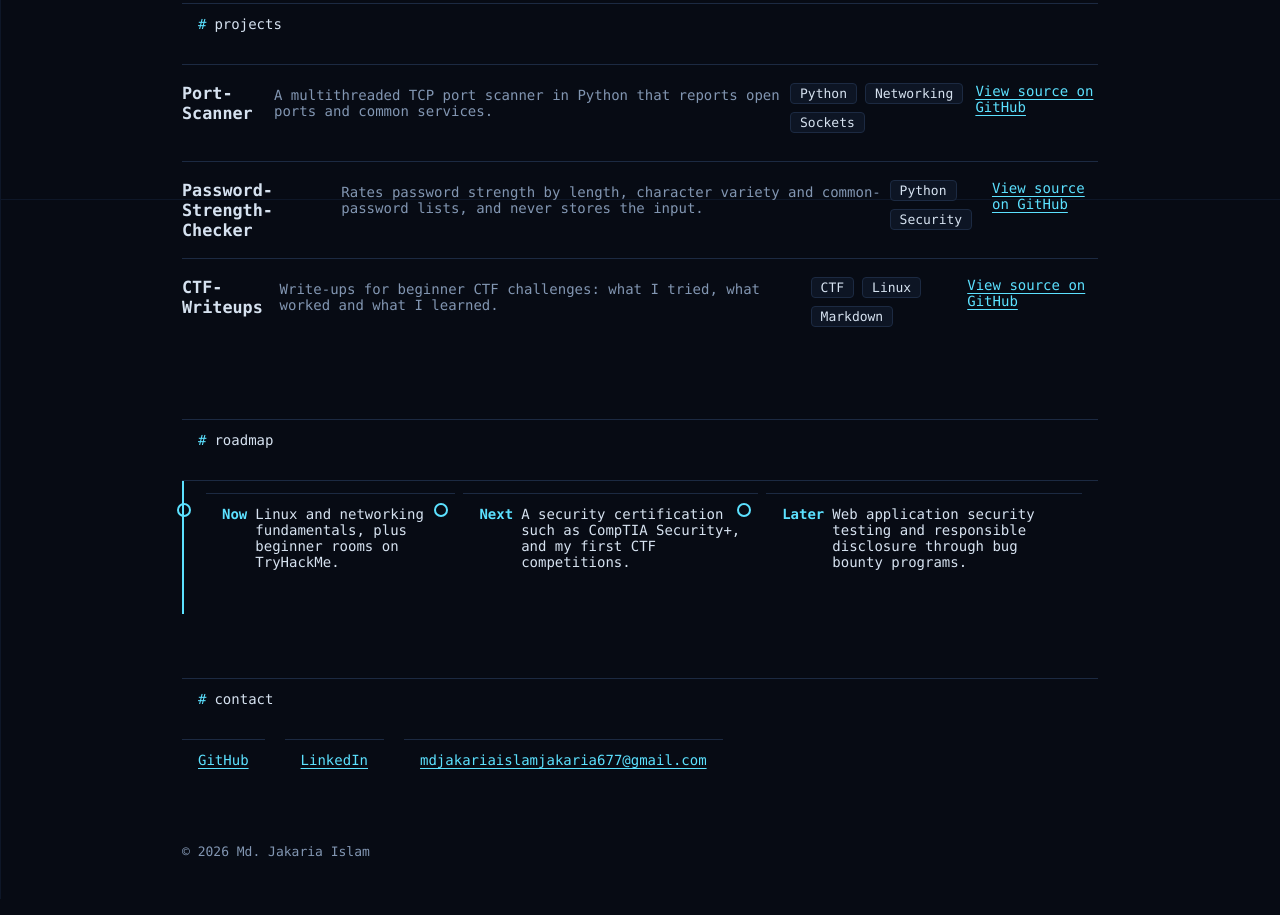
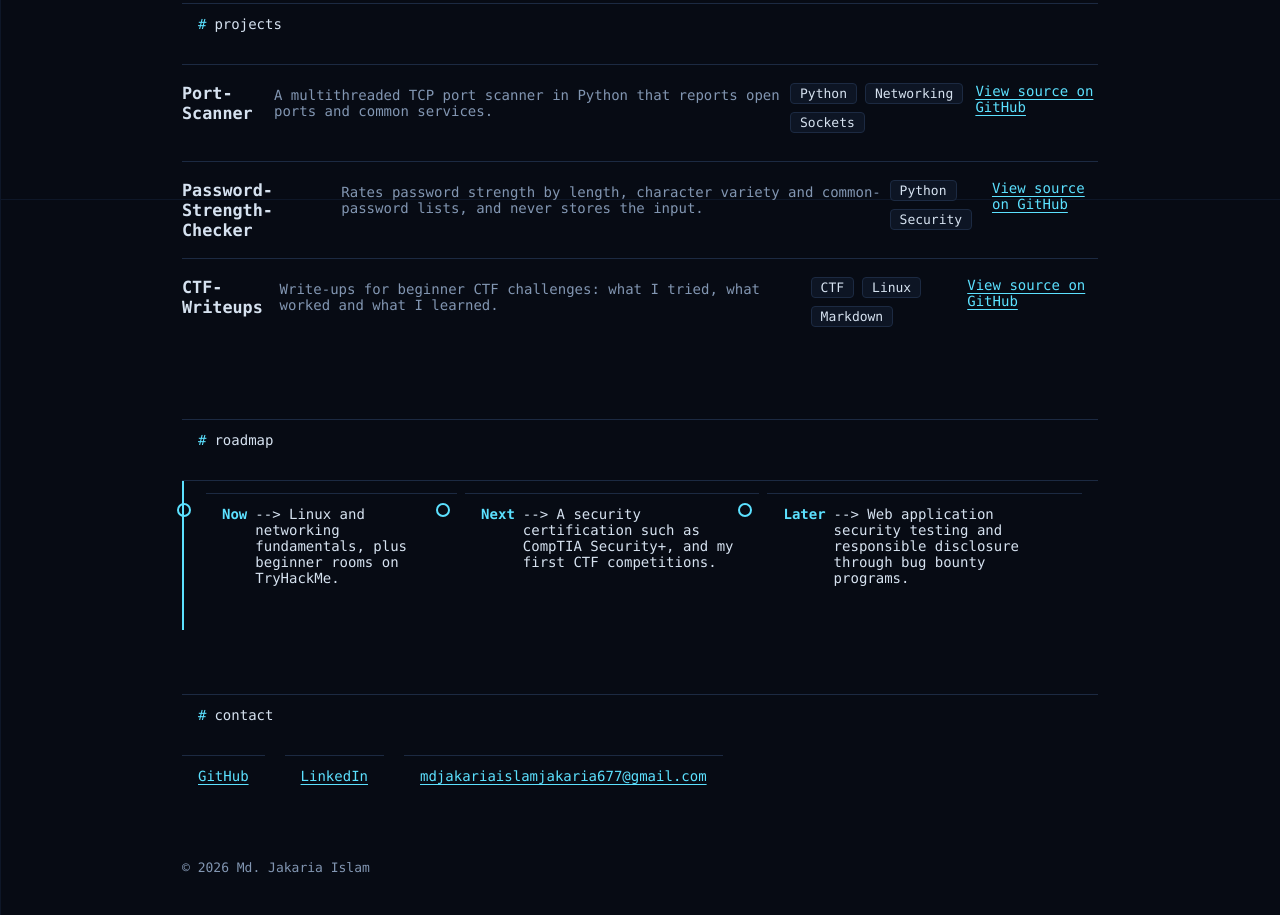
Before and after one commit to jakaria6231/jakaria6231.github.io, a plain HTML site: page index.html in a window 1280 px wide. Shown: the part 1401-2316 px from the top of the page. Drawn offline with Linux system fonts and the light colour scheme.

Commit message:
Enhance roadmap descriptions with arrows
Updated roadmap text to include arrows for clarity.

```diff
--- a/index.html
+++ b/index.html
@@ -142,9 +142,9 @@ const ME = {
     { name: "CTF-Writeups", desc: "Write-ups for beginner CTF challenges: what I tried, what worked and what I learned.", tags: ["CTF", "Linux", "Markdown"], link: "https://github.com/yourusername/ctf-writeups" }
   ],
   roadmap: [
-    { when: "Now", text: "Linux and networking fundamentals, plus beginner rooms on TryHackMe." },
-    { when: "Next", text: "A security certification such as CompTIA Security+, and my first CTF competitions." },
-    { when: "Later", text: "Web application security testing and responsible disclosure through bug bounty programs." }
+    { when: "Now", text: "--> Linux and networking fundamentals, plus beginner rooms on TryHackMe." },
+    { when: "Next", text: "--> A security certification such as CompTIA Security+, and my first CTF competitions." },
+    { when: "Later", text: "--> Web application security testing and responsible disclosure through bug bounty programs." }
   ],
   links: {
     github: "https://github.com/jakaria6231",
```
